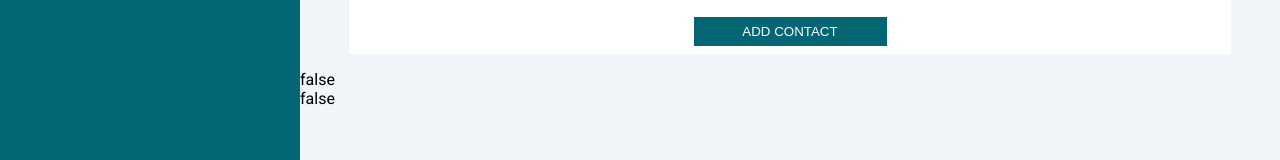
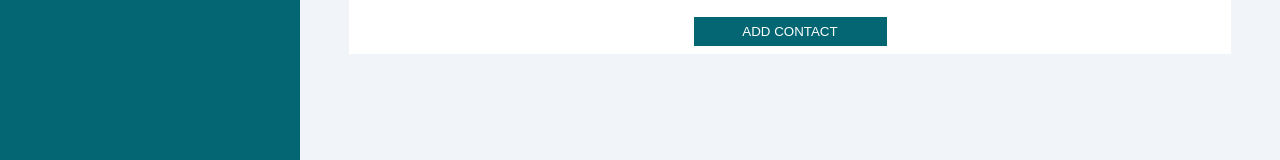
Before and after one commit to WojciechxFalkowski/paymentApp, an Angular app: page /recipients/add in a window 1280 px wide. Shown: the part 430-590 px from the top of the page. Built offline with nearby package versions, Linux system fonts and the light colour scheme.

Commit message:
update recipients component

```diff
--- a/src/app/recipients/list/add-contact/add-contact.component.css
+++ b/src/app/recipients/list/add-contact/add-contact.component.css
@@ -18,9 +18,6 @@ p {
   top: 10px;
   left: 10px;
   cursor: pointer;
-}
-.add-contact__label {
-  /* width: 100%; */
 }
 .add-contact__input {
   margin: 1px 0;
@@ -46,8 +43,6 @@ p {
     display: grid;
     grid-template-columns: 1fr 1fr;
   }
-  .add-contact__input {
-  }
   .add-contact__button {
     grid-column: 1/3;
     box-sizing: border-box;
@@ -55,7 +50,6 @@ p {
     margin: unset;
   }
 }
-
 @media (min-width: 1024px) {
   .add-contact {
     gap: 20px;
--- a/src/app/recipients/list/add-contact/add-contact.component.html
+++ b/src/app/recipients/list/add-contact/add-contact.component.html
@@ -43,7 +43,3 @@
   </label>
   <button class="add-contact__button" type="submit" [disabled]="!newContact.valid">Add Contact</button>
 </form>
-<div>
-  <p>{{this.newContact.controls.name.valid}}</p>
-  <p>{{this.newContact.controls.name.touched}}</p>
-</div>
--- a/src/app/recipients/list/add-contact/add-contact.component.ts
+++ b/src/app/recipients/list/add-contact/add-contact.component.ts
@@ -55,11 +55,8 @@ export class AddContactComponent implements OnInit {
 
   ngOnInit(): void {}
   onSubmit() {
-    // TODO: Use EventEmitter with form value
-    console.warn(this.newContact.value);
     this.recipientsService.newRecipient(this.newContact.value);
-    console.log(this.newContact.controls.name.valid);
-    // this.goBack();
+    this.goBack();
   }
   goBack() {
     this.router.navigate(['/recipients']);
```
Also changed, not shown: 7 other files (tests, documents, lock files or other folders).
